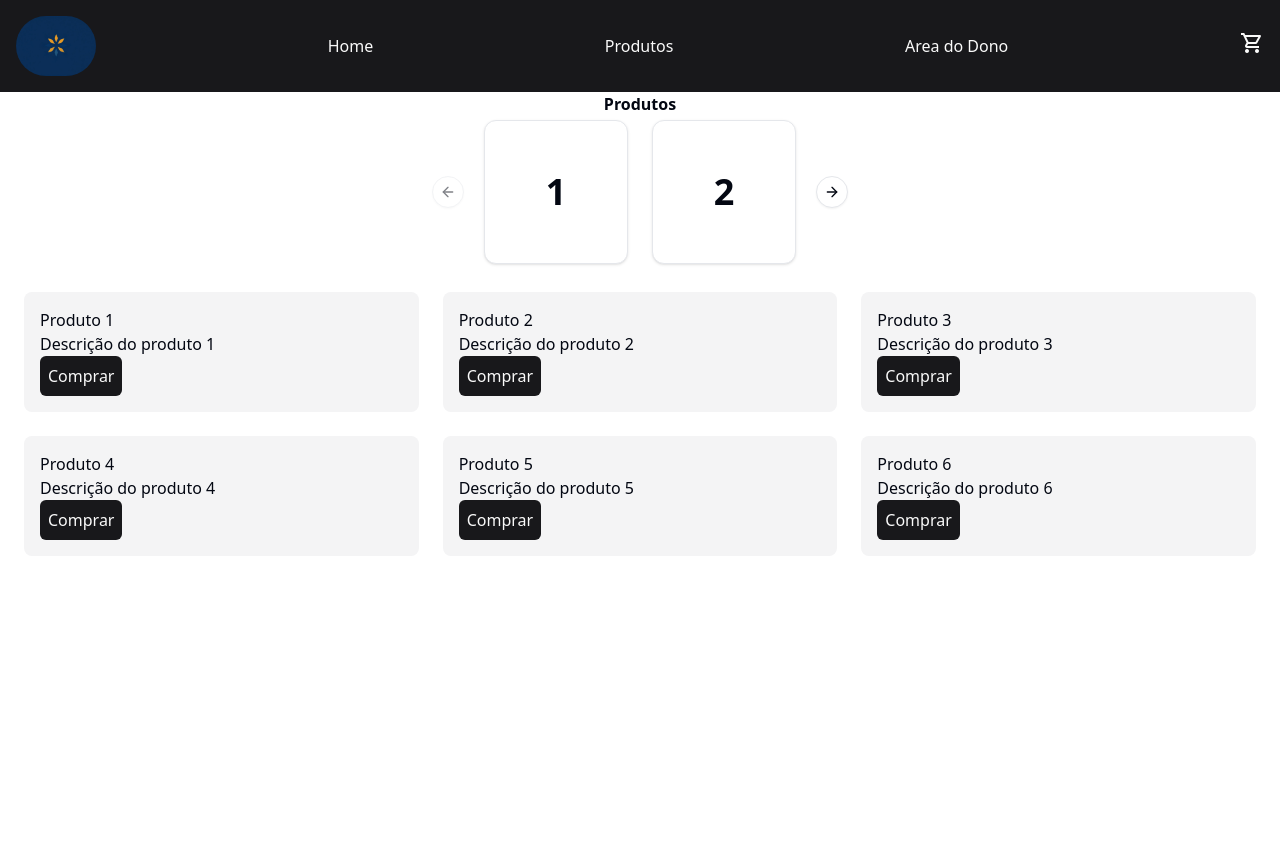
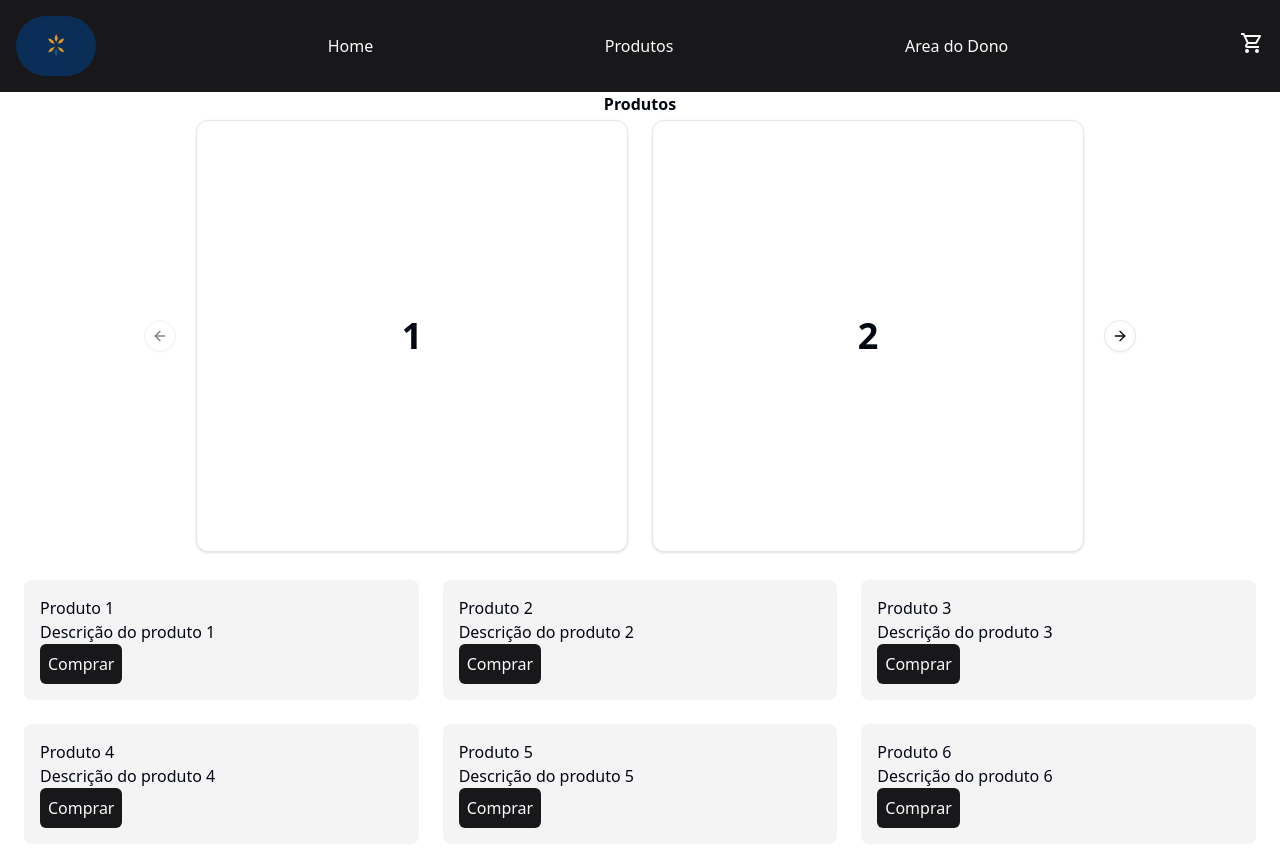
Before and after one commit to Jfdeev/eccomerce, a React (Vite) app: page / in a window 1280 px wide. Before the commit the page ends 800 px from the top, so only its background shows below. Built offline with nearby package versions, Linux system fonts and the light colour scheme.

Commit message:
solve a bugs

```diff
--- a/src/components/Header.jsx
+++ b/src/components/Header.jsx
@@ -16,10 +16,11 @@ function Header() {
                 <a href="#meuPedidos">Area do Dono</a>
 
                 <div className="cursor-pointer">
-                    <Link to="/carrinho"></Link>
-                    <span class="material-symbols-outlined">
-                        shopping_cart
-                    </span>
+                    <Link to="/carrinho">
+                        <span class="material-symbols-outlined">
+                            shopping_cart
+                        </span>
+                    </Link>
                 </div>
             </nav>
         </header>
--- a/src/components/ProdList.jsx
+++ b/src/components/ProdList.jsx
@@ -13,7 +13,19 @@ function Prod() {
   return (
     <section className="" id="produtos">
       <h2 className="font-bold text-center">Produtos</h2>
-      <Carousel className="w-full max-w-xs mx-auto">
+      <Carousel className="w-full max-w-lg mx-auto lg:max-w-4xl max-sm:overflow-hidden" opts={{
+        slidesToScroll: 1,
+        slidesToShow: 2,
+        infinite: false,
+        responsive: [
+          {
+            breakpoint: 640,
+            settings: {
+              slidesToShow: 1,
+            },
+          },
+        ],
+      }}>
       <CarouselContent>
         {Array.from({ length: 6 }).map((_, index) => (
           <CarouselItem key={index} className="basis-1/2">
```
